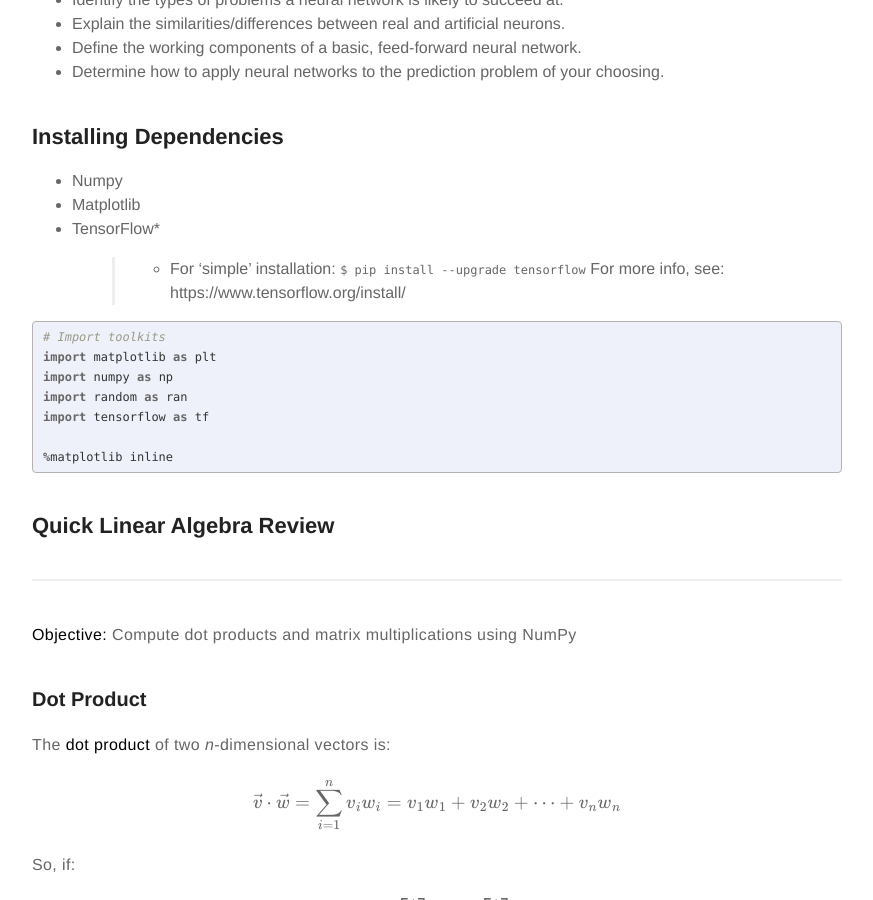
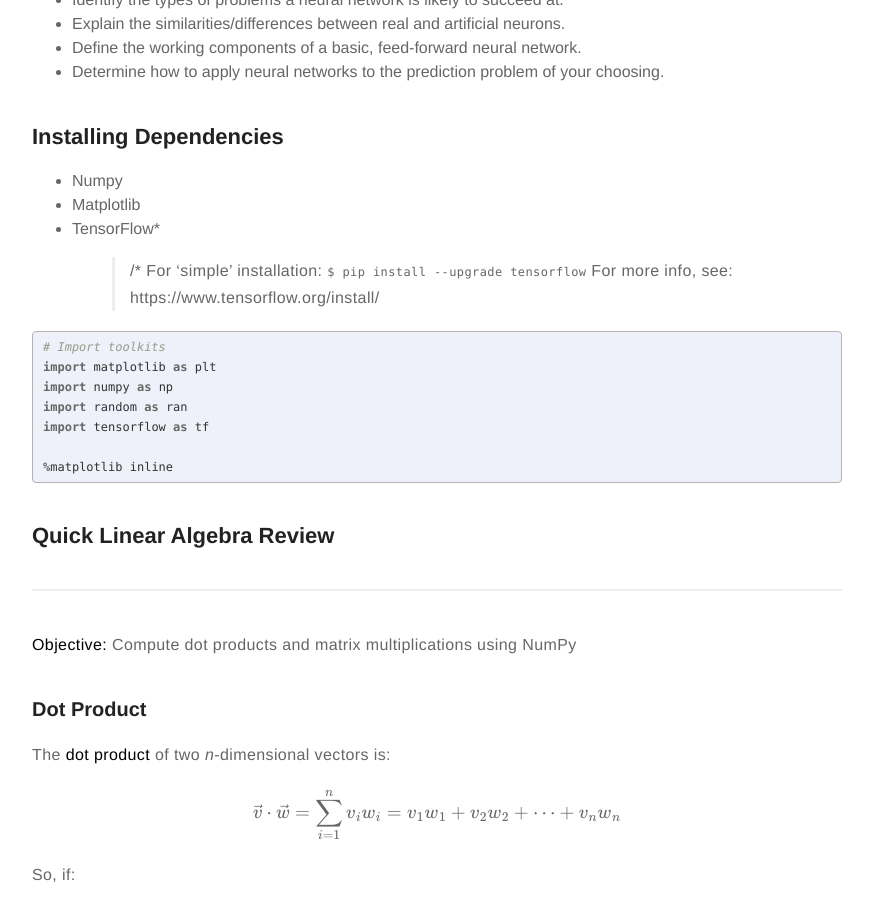
Before and after one commit to meccaLeccaHi/meccaLeccaHi.github.io, a Jekyll site: the page built from _posts/2018-10-30-neural_nets-tensorflow.md, in a window 1280 px wide and 900 px high, scrolled down 1085 px. Shown: the whole window, without its empty margins (203-1076 px from the left). Built offline with Jekyll 4.4.1, drawn with Linux system fonts in a browser that asks for light colours; formulas are drawn with MathJax 3; comment, search, counter and statistics services are not loaded.

Commit message:
fixing spacing

````diff
--- a/_posts/2018-10-30-neural_nets-tensorflow.md
+++ b/_posts/2018-10-30-neural_nets-tensorflow.md
@@ -58,7 +58,7 @@ description: A Juptyter notebook on Neural Networks using Tensorflow
 - Numpy
 - Matplotlib
 - TensorFlow*
->* For 'simple' installation: `$ pip install --upgrade tensorflow`
+>/* For 'simple' installation: `$ pip install --upgrade tensorflow`
 >  For more info, see: https://www.tensorflow.org/install/
 
 ```python
````
